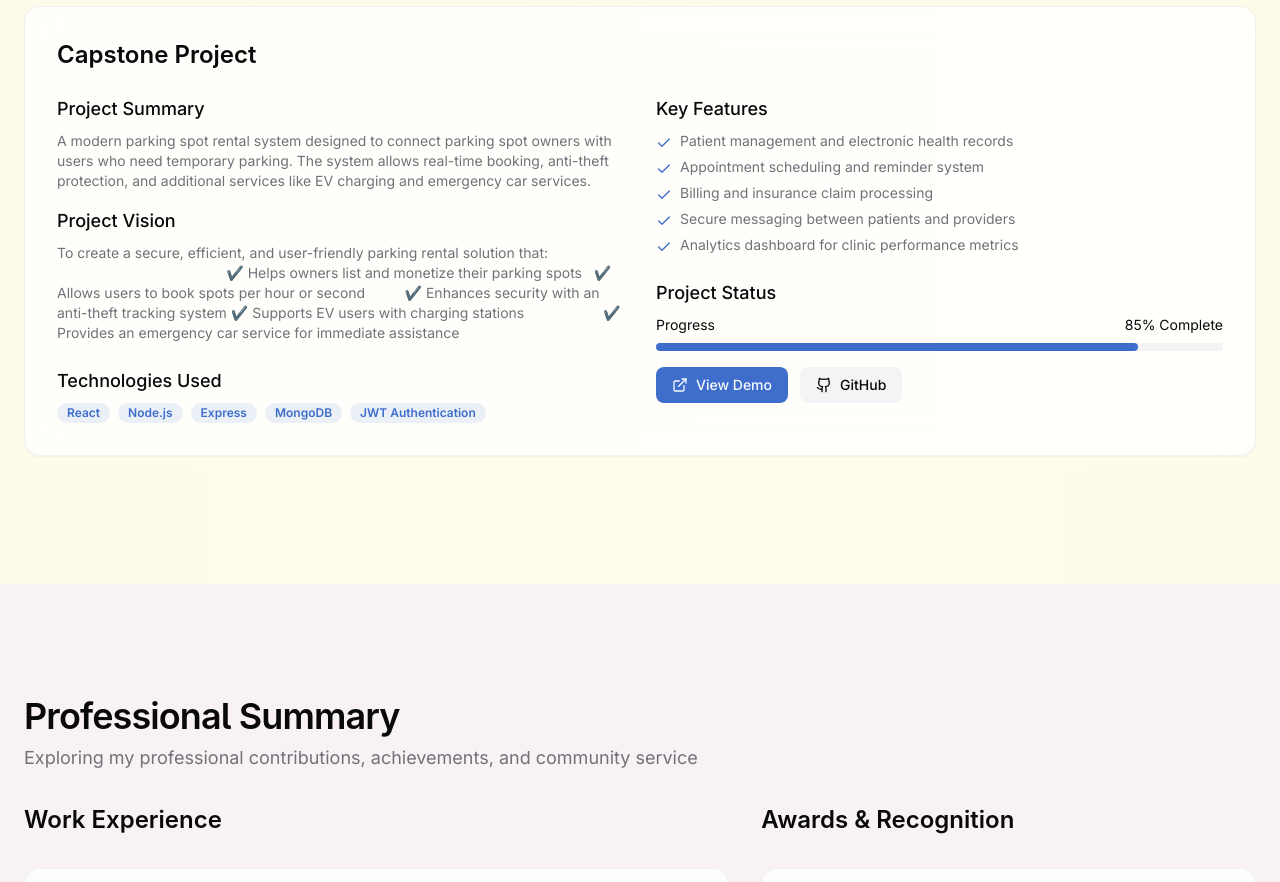
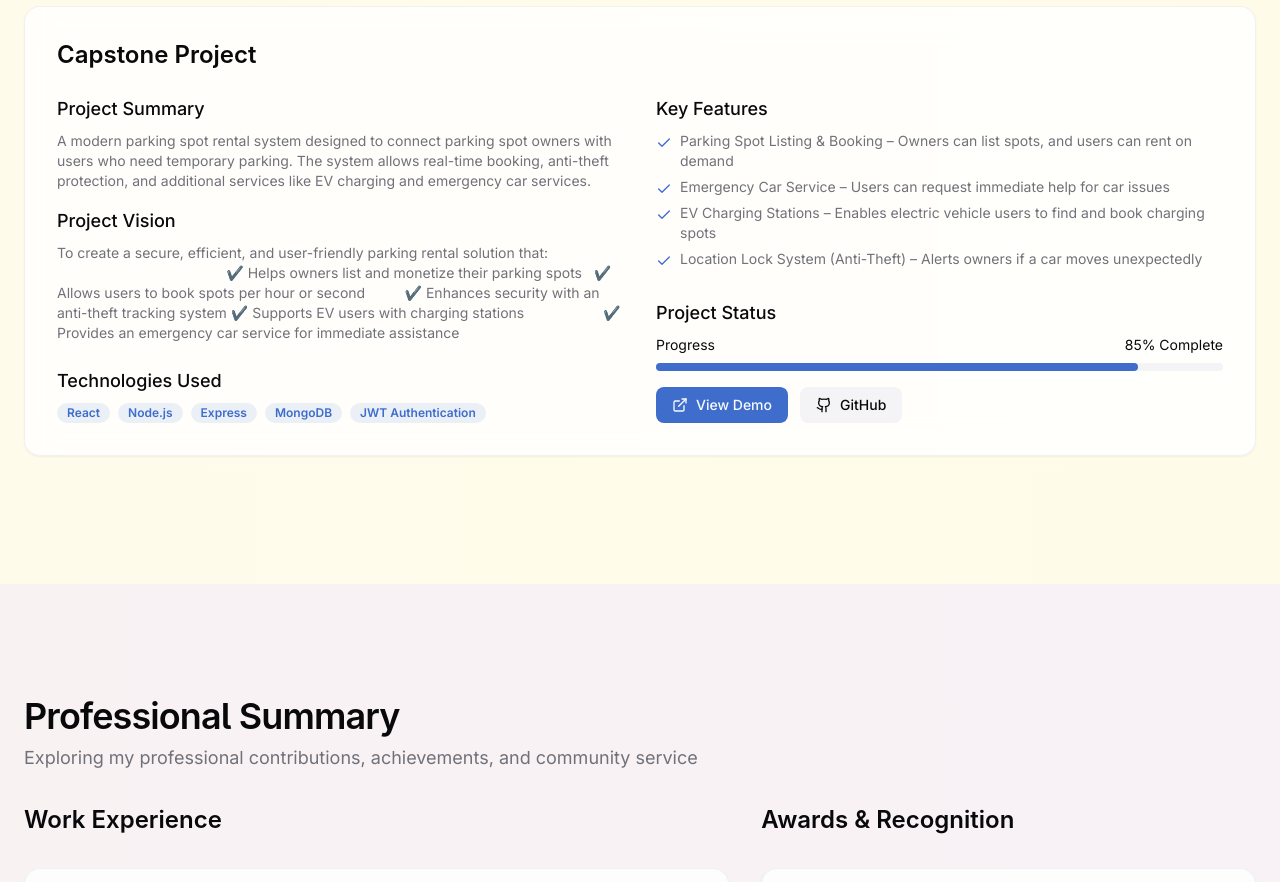
Before and after one commit to Shahriar-Ahmed-Dipu/shahriar-dipu, a React (Vite) app: page / in a window 1280 px wide. Shown: the part 3600-4482 px from the top of the page. Built offline with nearby package versions, Linux system fonts and the light colour scheme; a web font is replaced by a local one.

Commit message:
Visual edit in Lovable
Edited UI in Lovable

```diff
--- a/src/components/Projects.tsx
+++ b/src/components/Projects.tsx
@@ -113,31 +113,30 @@ export const Projects = () => {
                     <svg width="16" height="16" viewBox="0 0 24 24" fill="none" stroke="currentColor" strokeWidth="2" strokeLinecap="round" strokeLinejoin="round" className="mt-1 text-primary shrink-0">
                       <polyline points="20 6 9 17 4 12" />
                     </svg>
-                    <span>Patient management and electronic health records</span>
+                    <span>Parking Spot Listing & Booking – Owners can list spots, and users can rent on demand</span>
                   </li>
                   <li className="flex items-start gap-2">
                     <svg width="16" height="16" viewBox="0 0 24 24" fill="none" stroke="currentColor" strokeWidth="2" strokeLinecap="round" strokeLinejoin="round" className="mt-1 text-primary shrink-0">
                       <polyline points="20 6 9 17 4 12" />
                     </svg>
-                    <span>Appointment scheduling and reminder system</span>
+                    <span>Emergency Car Service – Users can request immediate help for car issues</span>
                   </li>
                   <li className="flex items-start gap-2">
                     <svg width="16" height="16" viewBox="0 0 24 24" fill="none" stroke="currentColor" strokeWidth="2" strokeLinecap="round" strokeLinejoin="round" className="mt-1 text-primary shrink-0">
                       <polyline points="20 6 9 17 4 12" />
                     </svg>
-                    <span>Billing and insurance claim processing</span>
+                    <span>EV Charging Stations – Enables electric vehicle users to find and book charging spots</span>
                   </li>
                   <li className="flex items-start gap-2">
                     <svg width="16" height="16" viewBox="0 0 24 24" fill="none" stroke="currentColor" strokeWidth="2" strokeLinecap="round" strokeLinejoin="round" className="mt-1 text-primary shrink-0">
                       <polyline points="20 6 9 17 4 12" />
                     </svg>
-                    <span>Secure messaging between patients and providers</span>
+                    <span>Location Lock System (Anti-Theft) – Alerts owners if a car moves unexpectedly</span>
                   </li>
                   <li className="flex items-start gap-2">
-                    <svg width="16" height="16" viewBox="0 0 24 24" fill="none" stroke="currentColor" strokeWidth="2" strokeLinecap="round" strokeLinejoin="round" className="mt-1 text-primary shrink-0">
-                      <polyline points="20 6 9 17 4 12" />
-                    </svg>
-                    <span>Analytics dashboard for clinic performance metrics</span>
+
+                    <span>
+                  </span>
                   </li>
                 </ul>
               </div>
```
